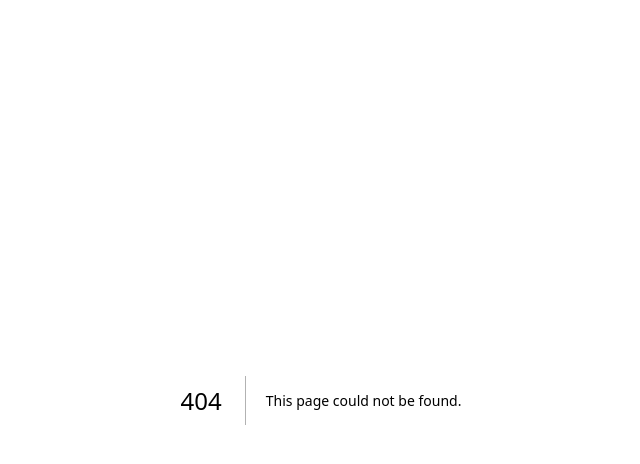
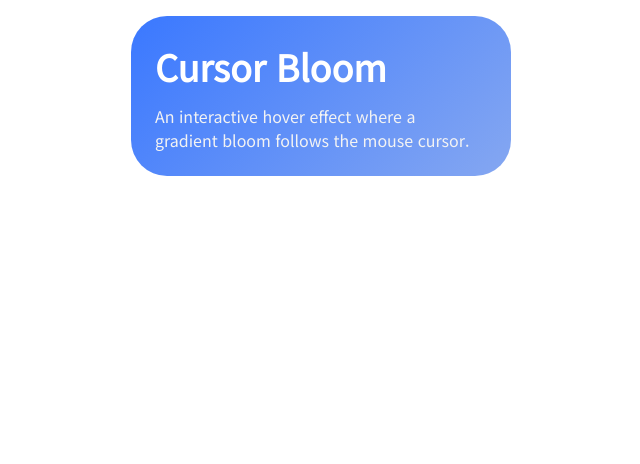
Before and after one commit to kim-elijah-sol/interaction-odyssey, a Next.js app: page /cursor-bloom in a window 1280 px wide. Before the commit this address had no page. Shown: the top 464 px of the page, without its empty margins (319-959 px from the left). Built offline with nearby package versions, Linux system fonts and the light colour scheme.

Commit message:
feature: CursorBloom 베이스 개발

```diff
--- /dev/null
+++ b/src/app/cursor-bloom/page.tsx
@@ -0,0 +1,27 @@
+'use client';
+
+import { CursorBloom } from '~/interaction/cursor-bloom/components';
+
+export default function CursorBloomPage() {
+  return (
+    <div
+      css={{
+        display: 'flex',
+        alignItems: 'center',
+        flexDirection: 'column',
+        gap: '16px',
+        padding: '16px 0',
+      }}
+    >
+      <CursorBloom
+        top='Cursor Bloom'
+        description={
+          <>
+            An interactive hover effect where a<br />
+            gradient bloom follows the mouse cursor.
+          </>
+        }
+      />
+    </div>
+  );
+}
--- /dev/null
+++ b/src/interaction/cursor-bloom/components/CursorBloom.tsx
@@ -0,0 +1,101 @@
+import { css, keyframes } from '@emotion/react';
+import { MouseEvent, useState } from 'react';
+
+type Position = {
+  x: number;
+  y: number;
+};
+
+type Props = {
+  top: React.ReactNode;
+  description: React.ReactNode;
+};
+
+export default function CursorBloom(props: Props) {
+  const [effectPosition, setEffectPosition] = useState<Position | null>(null);
+
+  function handleMouseLeave(e: MouseEvent<HTMLDivElement>) {
+    setEffectPosition(null);
+  }
+
+  function handleSetEffectPosition(e: MouseEvent<HTMLDivElement>) {
+    const { x, y } = e.currentTarget.getBoundingClientRect();
+
+    setEffectPosition({
+      x: e.clientX - x,
+      y: e.clientY - y,
+    });
+  }
+
+  return (
+    <div
+      css={s.container}
+      onMouseEnter={handleSetEffectPosition}
+      onMouseLeave={handleMouseLeave}
+      onMouseMove={handleSetEffectPosition}
+    >
+      <p css={s.top}>{props.top}</p>
+
+      <span css={s.description}>{props.description}</span>
+
+      {effectPosition !== null && (
+        <div
+          css={s.effect}
+          style={{
+            left: effectPosition.x,
+            top: effectPosition.y,
+          }}
+        ></div>
+      )}
+    </div>
+  );
+}
+
+const k = {
+  effect: keyframes({
+    from: {
+      transform: 'translate(-50%, -50%) scale(0)',
+      opacity: 0,
+    },
+    to: {
+      transform: 'translate(-50%, -50%) scale(1)',
+      opacity: 1,
+    },
+  }),
+};
+
+const s = {
+  container: css({
+    padding: '24px',
+    background: 'linear-gradient(135deg, #3a78ff, #85a7f1)',
+    borderRadius: '36px',
+    width: '380px',
+    position: 'relative',
+    overflow: 'hidden',
+    cursor: 'pointer',
+  }),
+  top: css({
+    fontWeight: 'bold',
+    fontSize: '36px',
+    marginBottom: '12px',
+    color: 'white',
+    userSelect: 'none',
+  }),
+  description: css({
+    fontsize: '16px',
+    color: '#f3f3f3',
+    userSelect: 'none',
+  }),
+  effect: css({
+    position: 'absolute',
+    width: 150,
+    height: 150,
+    borderRadius: '50%',
+    background:
+      'radial-gradient(rgba(255, 255, 255, 0.25), rgba(255, 255, 255, 0) 70%)',
+    animationName: k.effect,
+    animationFillMode: 'forwards',
+    animationDuration: '0.7s',
+    animationTimingFunction: 'ease',
+  }),
+};
--- /dev/null
+++ b/src/interaction/cursor-bloom/components/index.ts
@@ -0,0 +1 @@
+export { default as CursorBloom } from './CursorBloom';
```
Also changed, not shown: 1 other file (tests, documents, lock files or other folders).
